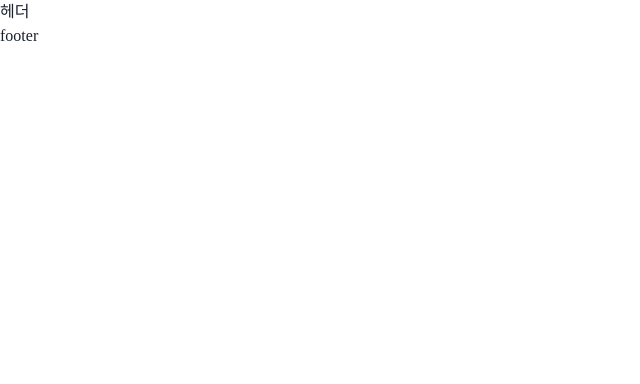
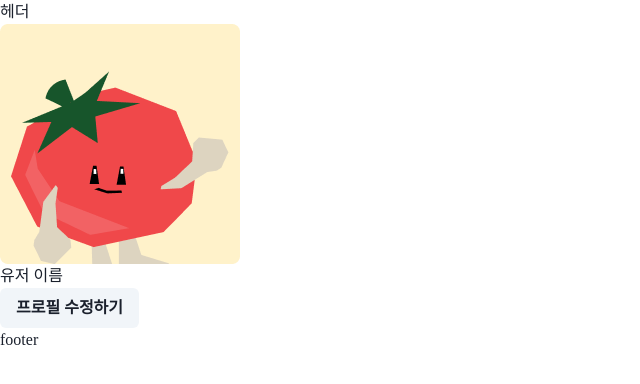
Before and after one commit to 9oormthon-univ/2024_BEOTKKOTTHON_TEAM_28_FE, a React (Vite) app: page /mypage in a window 1280 px wide. Before the commit this address had no page. Shown: the top 384 px of the page, without its empty margins (0-640 px from the left). Built offline with nearby package versions, Linux system fonts and the light colour scheme; a web font is replaced by a local one.

Commit message:
feat: 프로필 수정 모달 생성
vercel image render test

```diff
--- a/src/Router.jsx
+++ b/src/Router.jsx
@@ -1,5 +1,5 @@
 import { BrowserRouter, Route, Routes } from 'react-router-dom';
-import { HomePage, LoginPage } from './pages';
+import { HomePage, LoginPage, MyPage } from './pages';
 
 const Router = () => {
   return (
@@ -8,6 +8,7 @@ const Router = () => {
         <Route path='/' element={<div>🍀 Startup Valley ⭐</div>} />
         <Route path='/home' element={<HomePage />} />
         <Route path='/login' element={<LoginPage />} />
+        <Route path='/mypage' element={<MyPage />} />
       </Routes>
     </BrowserRouter>
   );
--- /dev/null
+++ b/src/component/mypage/Profile.jsx
@@ -0,0 +1,15 @@
+import { Box } from '@chakra-ui/react';
+import ProfileEditModal from './ProfileEditModal';
+import tomato from '../../assets/tomato.png';
+
+const Profile = () => {
+  return (
+    <Box>
+      <img src={tomato} alt={tomato} />
+      <div>유저 이름</div>
+      <ProfileEditModal />
+    </Box>
+  );
+};
+
+export default Profile;
--- /dev/null
+++ b/src/component/mypage/ProfileEditModal.jsx
@@ -0,0 +1,61 @@
+import {
+  Box,
+  Button,
+  Flex,
+  Modal,
+  ModalBody,
+  ModalCloseButton,
+  ModalContent,
+  ModalFooter,
+  ModalHeader,
+  ModalOverlay,
+  useDisclosure,
+} from '@chakra-ui/react';
+
+import blueberry from '../../assets/blueberry.png';
+import cabbage from '../../assets/cabbage.png';
+import carrot from '../../assets/carrot.png';
+import cucumber from '../../assets/cucumber.png';
+import strawberry from '../../assets/strawberry.png';
+import tomato from '../../assets/tomato.png';
+
+const ProfileEditModal = () => {
+  const { isOpen, onOpen, onClose } = useDisclosure();
+  return (
+    <>
+      <Button onClick={onOpen}>프로필 수정하기</Button>
+      <Modal blockScrollOnMount={false} isOpen={isOpen} onClose={onClose}>
+        <ModalOverlay />
+        <ModalContent>
+          <ModalHeader>
+            <label>프로필 수정</label>
+            <Button colorScheme='blue' mr={3} onClick={onClose}>
+              저장하기
+            </Button>
+          </ModalHeader>
+          <ModalCloseButton />
+          <ModalBody>
+            <Box>
+              <Flex>
+                <label>프로필 변경</label>
+                <img src={blueberry} alt='프로필 이미지' />
+                <img src={cabbage} alt='프로필 이미지' />
+                <img src={carrot} alt='프로필 이미지' />
+                <img src={cucumber} alt='프로필 이미지' />
+                <img src={strawberry} alt='프로필 이미지' />
+                <img src={tomato} alt='프로필 이미지' />
+              </Flex>
+            </Box>
+          </ModalBody>
+          <ModalFooter>
+            <Button colorScheme='blue' mr={3} onClick={onClose}>
+              서비스 탈퇴
+            </Button>
+          </ModalFooter>
+        </ModalContent>
+      </Modal>
+    </>
+  );
+};
+
+export default ProfileEditModal;
--- /dev/null
+++ b/src/component/mypage/index.js
@@ -0,0 +1,2 @@
+export { default as ProfileEditModal } from './ProfileEditModal';
+export { default as Profile } from './Profile';
--- /dev/null
+++ b/src/pages/MyPage.jsx
@@ -0,0 +1,17 @@
+import { Box, Flex } from '@chakra-ui/react';
+
+import { Profile } from '../component/mypage';
+
+const MyPage = () => {
+  return (
+    <main>
+      <Box>
+        <Flex>
+          <Profile />
+        </Flex>
+      </Box>
+    </main>
+  );
+};
+
+export default MyPage;
--- a/src/pages/index.js
+++ b/src/pages/index.js
@@ -1,3 +1,4 @@
 export { default as Layout } from './Layout';
 export { default as HomePage } from './HomePage';
 export { default as LoginPage } from './LoginPage';
+export { default as MyPage } from './MyPage';
```
Also changed, not shown: 1 other file (tests, documents, lock files or other folders).
